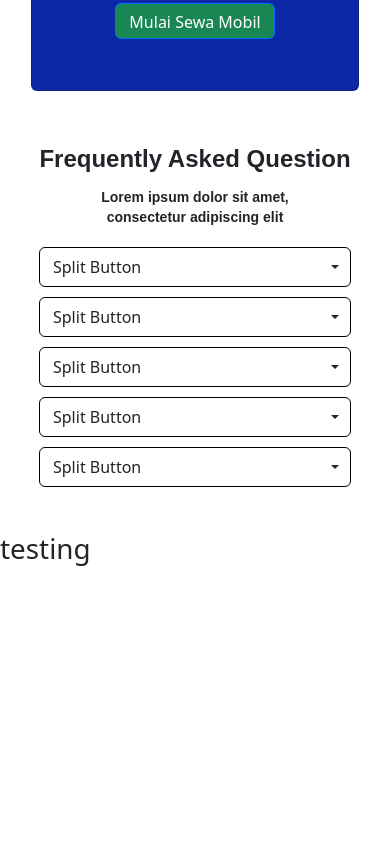
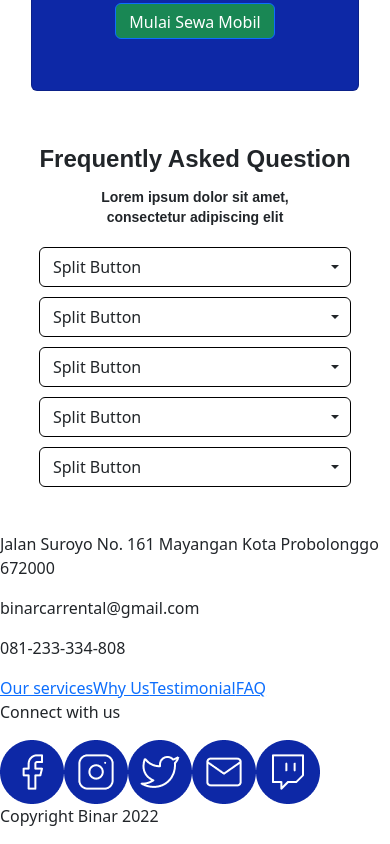
Before and after one commit to Ikhsan-git/challenge-ikhsanudin_muhammad, a React (Create React App) app: page / in a window 390 px wide. Shown: the part 3472-4316 px from the top of the page. Before the commit the page ends 4046 px from the top, so only its background shows below. Built offline with nearby package versions, Linux system fonts and the light colour scheme.

Commit message:
add responsive footer page

```diff
--- a/src/components/Footer.js
+++ b/src/components/Footer.js
@@ -1,8 +1,38 @@
+import icon_facebook from "../assets/image/icon_facebook.png"
+import icon_instagram from "../assets/image/icon_instagram.png"
+import icon_mail from "../assets/image/icon_mail.png"
+import icon_twitch from "../assets/image/icon_twitch.png"
+import icon_twitter from "../assets/image/icon_twitter.png"
+
 const Footer = () => {
     return(
-        <div>
-            <h1>testing</h1>
-        </div>
+        <footer>
+            <div className="footer-data">
+                <p>Jalan Suroyo No. 161 Mayangan Kota Probolonggo 672000</p>
+                <p>binarcarrental@gmail.com</p>
+                <p>081-233-334-808</p>
+            </div>
+            <div className="footer-nav">
+                <a href="#our">Our services</a>
+                <a href="#why">Why Us</a>
+                <a href="#tets">Testimonial</a>
+                <a href="#faq">FAQ</a>
+            </div>
+            <div className="footer-sosmed">
+                <p>Connect with us</p>
+                <div className="footer-img">
+                    <img src={icon_facebook} alt="sosmed" />
+                    <img src={icon_instagram} alt="sosmed" />
+                    <img src={icon_twitter} alt="sosmed" />
+                    <img src={icon_mail} alt="sosmed" />
+                    <img src={icon_twitch} alt="sosmed" />
+                </div>
+            </div>
+            <div className="footer-brand">
+                <p>Copyright Binar 2022</p>
+                <div className="footer-logo"></div>
+            </div>
+        </footer>
     )
 }
 
```
